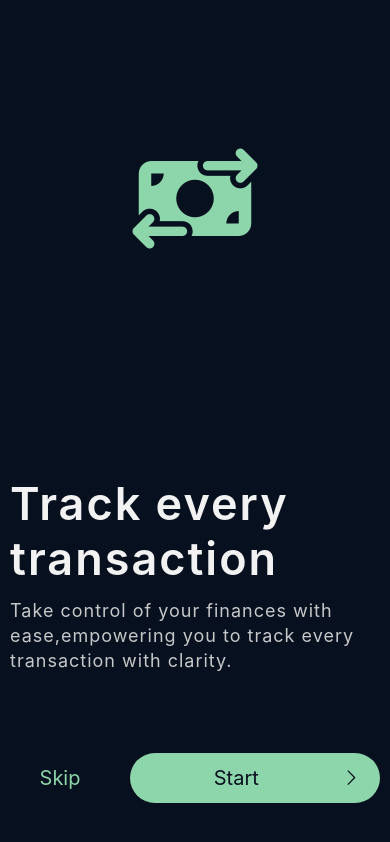
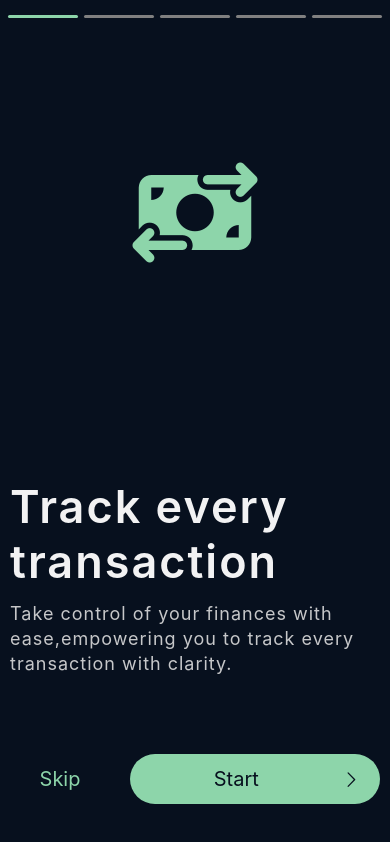
Before and after one commit to Marinkiet/OnboardingScreens, a React Native app: screen /Home in a window 390 px wide. Built offline with nearby package versions, Linux system fonts and the light colour scheme.

Commit message:
feat: added top page indeicator functioning

```diff
--- a/src/constants/data.js
+++ b/src/constants/data.js
@@ -22,6 +22,12 @@ const onBoardinfSteps=[
         title:'Track every 5',
         description:'Take control of your finances with ease,empowering you to track every transaction with clarity.'
 
+    },
+    {
+        icon:'plane',
+        title:'Track every 6',
+        description:'Take control of your finances with ease,empowering you to track every transaction with clarity.'
+
     }
 ]
 
--- a/src/screens/Home.js
+++ b/src/screens/Home.js
@@ -25,13 +25,23 @@ const Home = () => {
 
     const endOnboardingIntro=()=>{
         setScreenIndex(0);
-        navigation.navigate('Details')
+        // navigation.navigate('Details');
         // console.warn("End of onboarding intro")
         //navigate to actual details screen
     }
 
     return (
         <SafeAreaView style={styles.page}>
+            <View style={styles.stepIdecatorContainer}>
+                {
+                    onBoardinfSteps.map((step,index)=>(
+                        <View key={index} style={[styles.stepIndecator,{backgroundColor:index===screenIndex?"#8dd5aa":"gray"}]} ></View>
+
+                    ))
+
+                }
+
+            </View>
             <View style={styles.iconContainer}>
                 <FontAwesome6 style={styles.image} name={data.icon} size={100} color='#8dd5aa' />
             </View>
@@ -73,6 +83,21 @@ const styles = StyleSheet.create({
         flex: 1,
         backgroundColor: '#07101e',
 
+    },
+    stepIdecatorContainer:{
+        flexDirection:'row',
+        paddingHorizontal:5,
+        marginTop:5,
+        alignItems:'center',
+        justifyContent:'center'
+    },
+    stepIndecator:{
+        flex:1,
+        borderRadius:10,
+        height:3,
+        backgroundColor:'gray',
+        marginHorizontal:3,
+        marginTop:10
     },
     iconContainer: {
         flex: 3,
```
